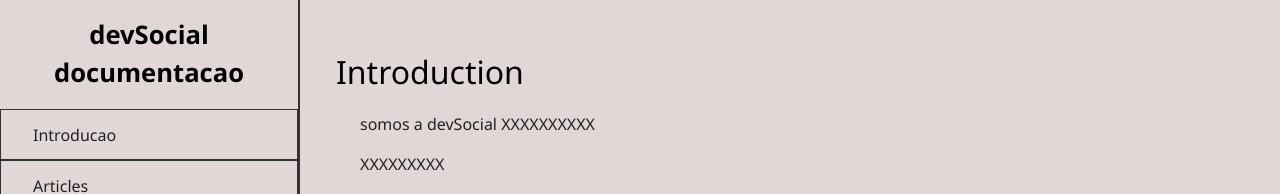
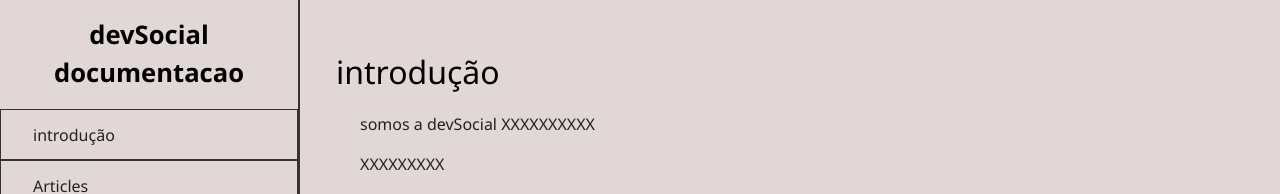
Before and after one commit to danLima1/documentacao-projeto-integrador, a plain HTML site: page index.html in a window 1280 px wide. Shown: the top 194 px of the page. Drawn offline with Linux system fonts and the light colour scheme.

Commit message:
Update index.html

```diff
--- a/index.html
+++ b/index.html
@@ -13,7 +13,8 @@
     <nav id="navbar">
       <h1>devSocial documentacao</h1>
       <ul>
-        <li class="nav-link"><a href="#introduction">Introducao</a></li>
+        <li class="nav-link"><a href="#introduction">
+            introdução</a></li>
         <li class="nav-link"><a href="#Articles">Articles</a> </li>
         <li class="nav-link"><a href="#Comments">Comments</a></li>
         <li class="nav-link"><a href="#Contacts">Contatcts</a></li>
@@ -29,7 +30,8 @@
   </header>
   <main id="main-doc">
     <section class="main-section" id="introduction">
-      <header>Introduction</header>
+      <header>
+        introdução</header>
       <article class="main-article">
         <p>somos a devSocial XXXXXXXXXX</p>
         <p>XXXXXXXXX</p>
```
